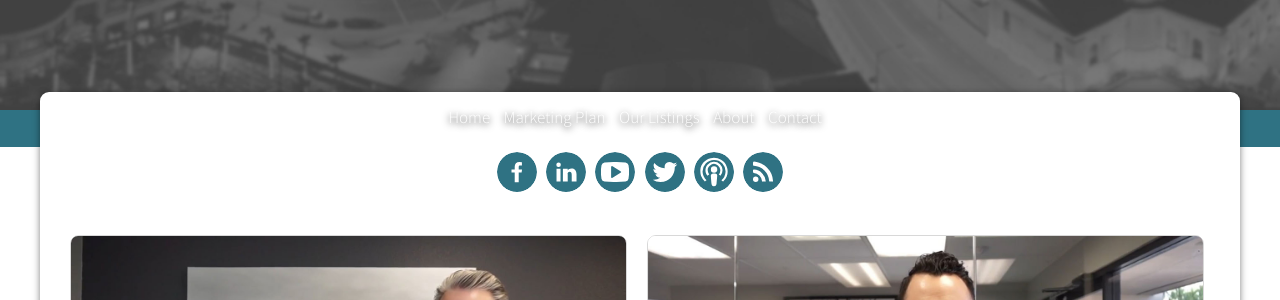
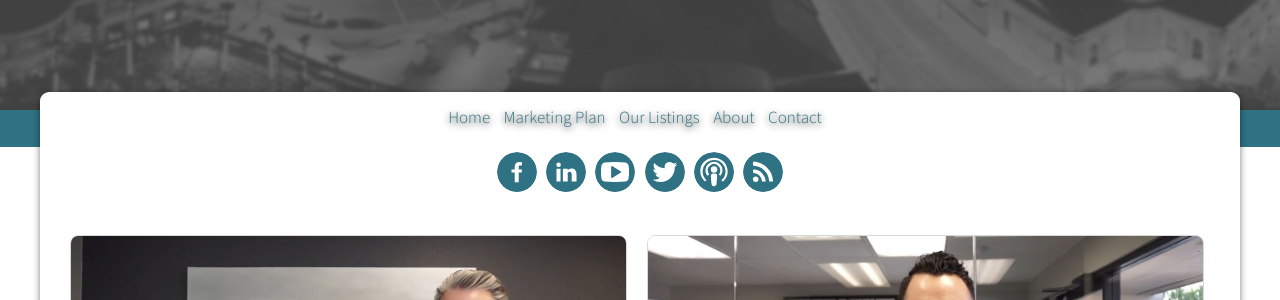
Before and after one commit to Vyralmarketing/Escrow, a Jekyll site: the page built from index.html, in a window 1280 px wide. Shown: the part 423-723 px from the top of the page. Built offline with Jekyll 4.4.1, drawn with Linux system fonts in a browser that asks for light colours; the list of posts is cut into pages by our own code.

Commit message:
Updated '/_sass/_nav.sass' via CloudCannon

```diff
--- a/_sass/_nav.sass
+++ b/_sass/_nav.sass
@@ -16,7 +16,7 @@
       padding: 0.5rem
       display: inline-block
   a
-    color: $header-font-color
+    color: $brand
     &:hover
       color: $brand
 
```
